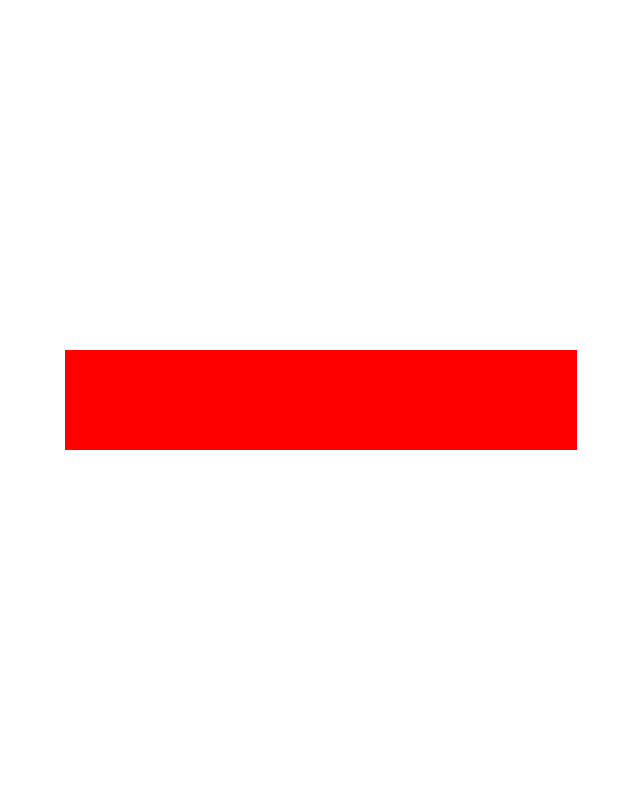
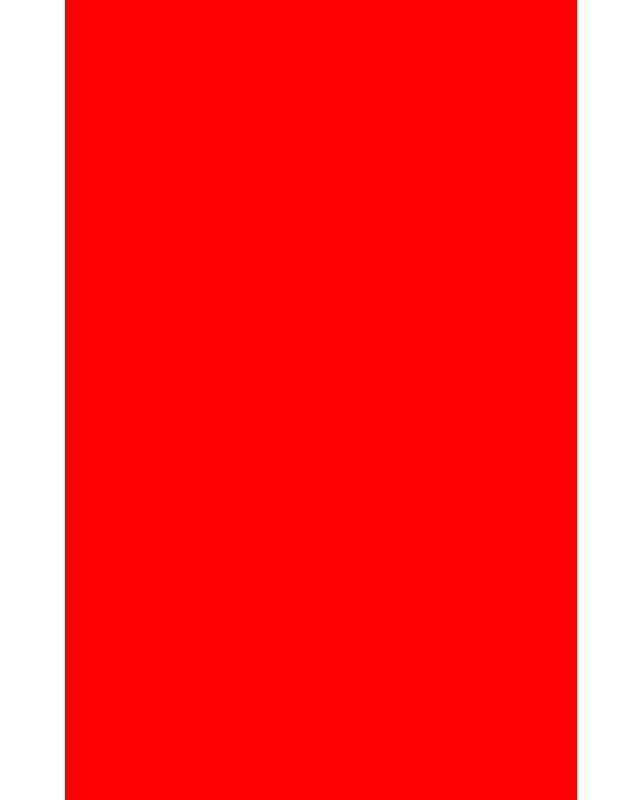
Before and after one commit to pawel0klosek/zad_4, a plain HTML site: page index.html in a window 1280 px wide. Shown: the top 800 px of the page, without its empty margins (319-959 px from the left). Drawn offline with Linux system fonts and the light colour scheme.

Commit message:
prepare to merge branches

```diff
--- a/scss/style.scss
+++ b/scss/style.scss
@@ -7,9 +7,9 @@ body {
     justify-content: center;
     align-items: center;
 }
-
+// podczas mnożenia i dzielenia jeden argument musi być bez jednostki
 div {
-    height: functions.addition(2000px, 20, dz);
+    height: functions.addition(2000px, 20, d);
     width: 40vw;
     background-color: red;
 }
```
Also changed, not shown: css/style.css.
